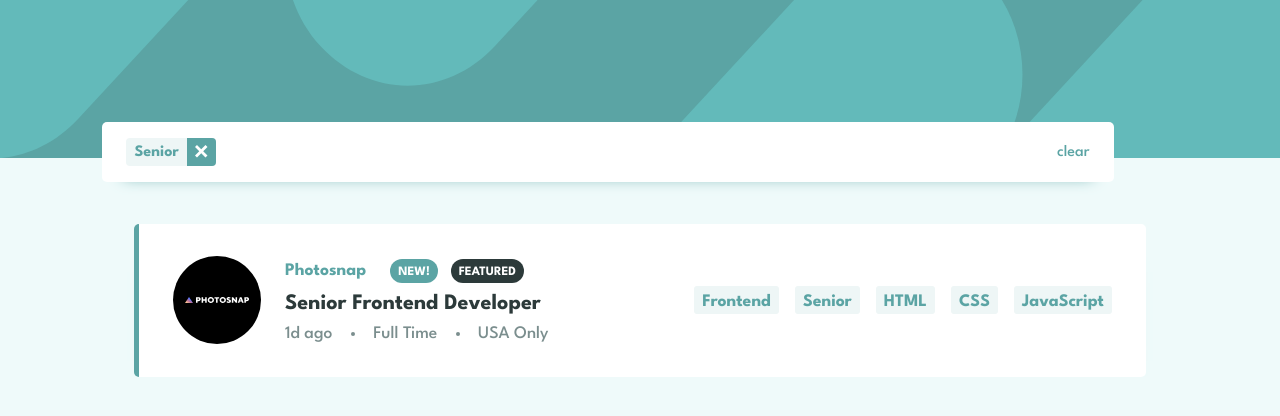
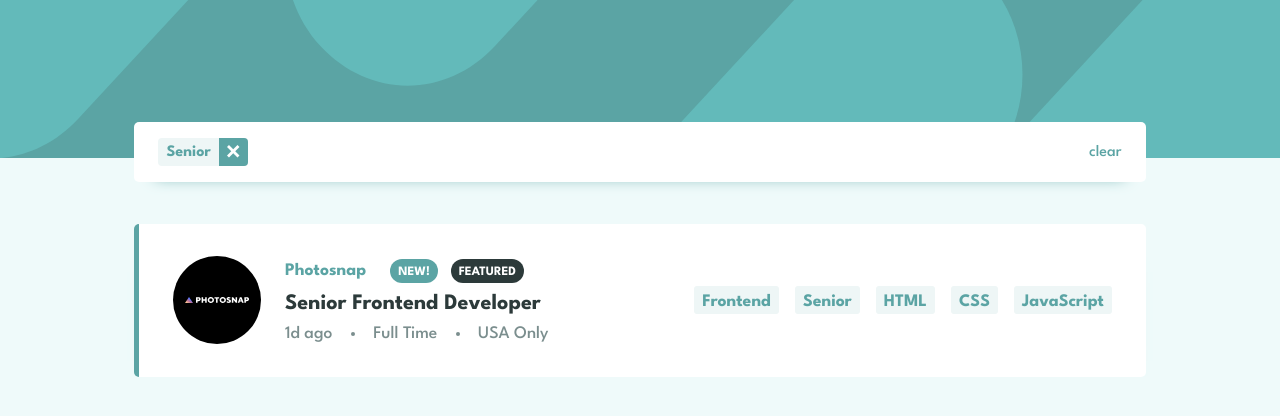
Before and after one commit to iprinceroyy/job-filtering, a React (Create React App) app: page / in a window 1280 px wide. Both pictures are taken after a click on the element "Senior". Shown: the top 416 px of the page. Built offline with nearby package versions, Linux system fonts and the light colour scheme.

Commit message:
update design

```diff
--- a/src/App.scss
+++ b/src/App.scss
@@ -2,9 +2,8 @@
 @use 'mixin' as m;
 
 .App {
-	@include m.display-flex($direction: column);
-
 	&__Header {
+		@include m.display-flex($direction: column, $align: center);
 		position: relative;
 		height: 11rem;
 		background-color: var.$desaturated-dark-cyan;
--- a/src/components/tagsComponent/TagsComponentStyles.scss
+++ b/src/components/tagsComponent/TagsComponentStyles.scss
@@ -31,7 +31,6 @@
 	@include m.display-flex($justify-content: space-between, $align: center);
 	background-color: white;
 	position: absolute;
-	left: 8%;
 	bottom: -1.5rem;
 	width: 84%;
 	padding-inline: 1.5rem;
```
